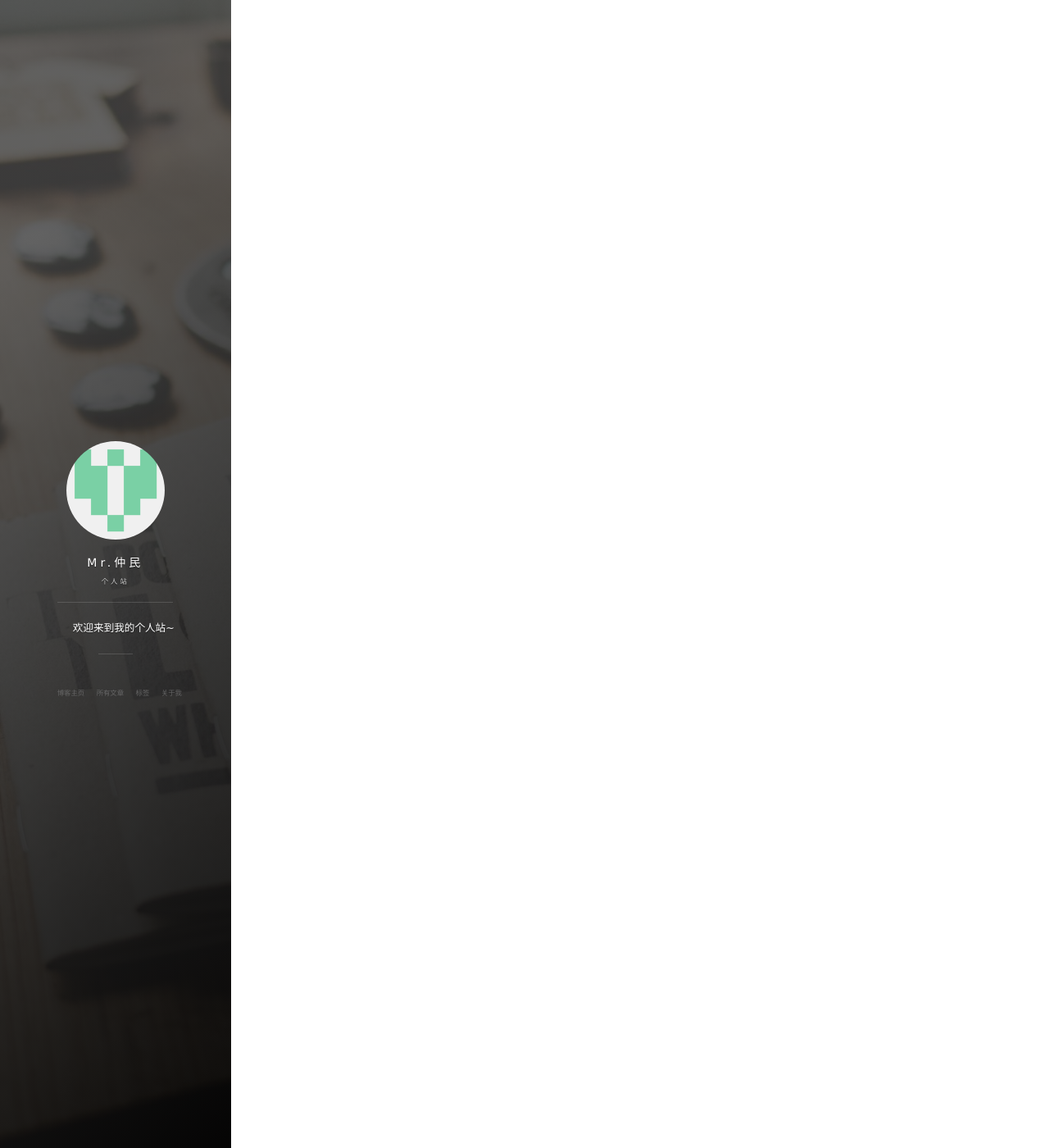
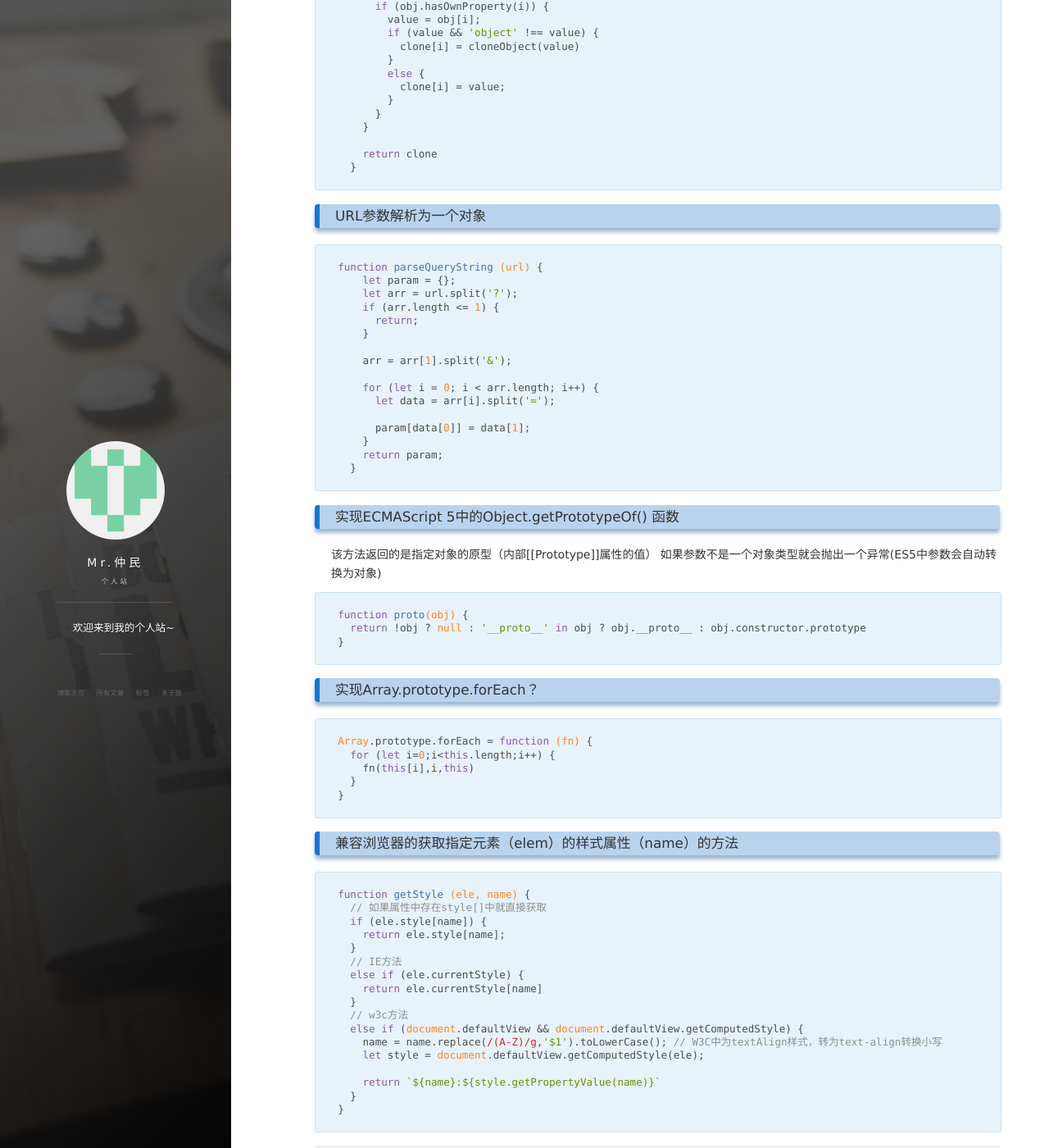
Before and after one commit to qq282126990/qq282126990.github.com, a Jekyll site: the page built from _posts/2017-04-01-01.md, in a window 1280 px wide and 1400 px high, scrolled down 4769 px. Shown: the whole window at 82% size. Built offline with Jekyll 4.4.1, drawn with Linux system fonts in a browser that asks for light colours; nearby versions of some CDN libraries; some of the changed text lies outside the part shown.

Commit message:
no message

````diff
--- a/_posts/2017-04-01-01.md
+++ b/_posts/2017-04-01-01.md
@@ -242,3 +242,92 @@ if (!function() {}.bind) {
     };
 }
 ```
+
+### JavaScript中对一个对象进行深度clone
+
+```html
+function cloneObject (obj) {
+    if (!obj || 'object' !== typeof obj) {
+      return obj
+    }
+
+    let clone = 'function' === typeof obj.pop ? [] : {};
+    let value;
+
+    // 遍历对象
+    for (i in obj) {
+      if (obj.hasOwnProperty(i)) {
+        value = obj[i];
+        if (value && 'object' !== value) {
+          clone[i] = cloneObject(value)
+        }
+        else {
+          clone[i] = value;
+        }
+      }
+    }
+
+    return clone
+  }
+```
+
+### URL参数解析为一个对象
+
+```html
+function parseQueryString (url) {
+    let param = {};
+    let arr = url.split('?');
+    if (arr.length <= 1) {
+      return;
+    }
+
+    arr = arr[1].split('&');
+
+    for (let i = 0; i < arr.length; i++) {
+      let data = arr[i].split('=');
+
+      param[data[0]] = data[1];
+    }
+    return param;
+  }
+```
+
+### 实现ECMAScript 5中的Object.getPrototypeOf() 函数
+该方法返回的是指定对象的原型（内部[[Prototype]]属性的值）
+如果参数不是一个对象类型就会抛出一个异常(ES5中参数会自动转换为对象)
+```html
+function proto(obj) {
+  return !obj ? null : '__proto__' in obj ? obj.__proto__ : obj.constructor.prototype
+}
+```
+
+### 实现Array.prototype.forEach？
+```html
+Array.prototype.forEach = function (fn) {
+  for (let i=0;i<this.length;i++) {
+    fn(this[i],i,this)
+  }
+}
+```
+
+### 兼容浏览器的获取指定元素（elem）的样式属性（name）的方法
+
+```html
+function getStyle (ele, name) {
+  // 如果属性中存在style[]中就直接获取
+  if (ele.style[name]) {
+    return ele.style[name];
+  }
+  // IE方法
+  else if (ele.currentStyle) {
+    return ele.currentStyle[name]
+  }
+  // w3c方法
+  else if (document.defaultView && document.defaultView.getComputedStyle) {
+    name = name.replace(/(A-Z)/g,'$1').toLowerCase(); // W3C中为textAlign样式，转为text-align转换小写
+    let style = document.defaultView.getComputedStyle(ele);
+
+    return `${name}:${style.getPropertyValue(name)}`
+  }
+}
+```
````
Also changed, not shown: other parts of _posts/2017-04-01-01.md (+1 -1 lines).
